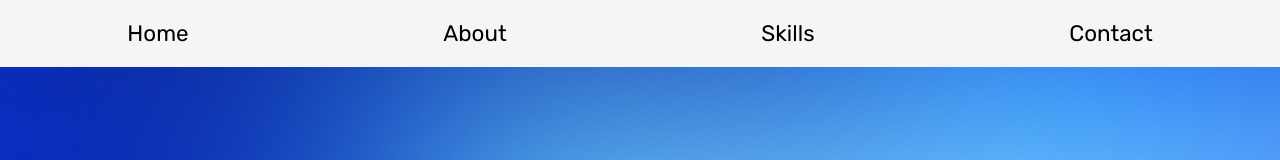
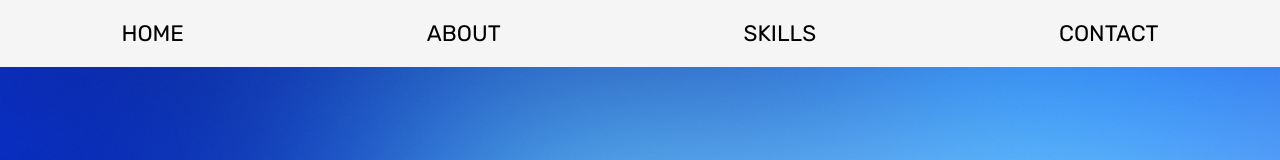
Before and after one commit to felipealvessi/felipealvessi.com.br, a plain HTML site: page index.html in a window 1280 px wide. Shown: the top 160 px of the page. Drawn offline with Linux system fonts and the light colour scheme.

Commit message:
menu alterado para tudo maiusculo

```diff
--- a/index.html
+++ b/index.html
@@ -19,10 +19,10 @@
     <header id="top">
       <nav class="menu">
         <ul>
-          <li><a href="#top">Home</a></li>
-          <li><a href="#about">About</a></li>
-          <li><a href="#knowledge">Skills</a></li>
-          <li><a href="#contact">Contact</a></li>
+          <li><a href="#top">HOME</a></li>
+          <li><a href="#about">ABOUT</a></li>
+          <li><a href="#knowledge">SKILLS</a></li>
+          <li><a href="#contact">CONTACT</a></li>
         </ul>
       </nav>
       <div>
```
